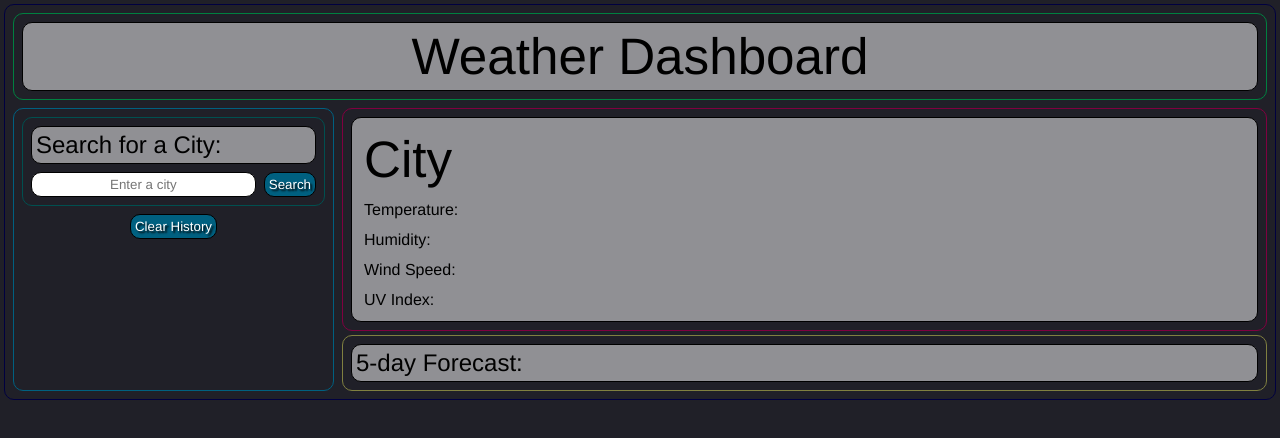
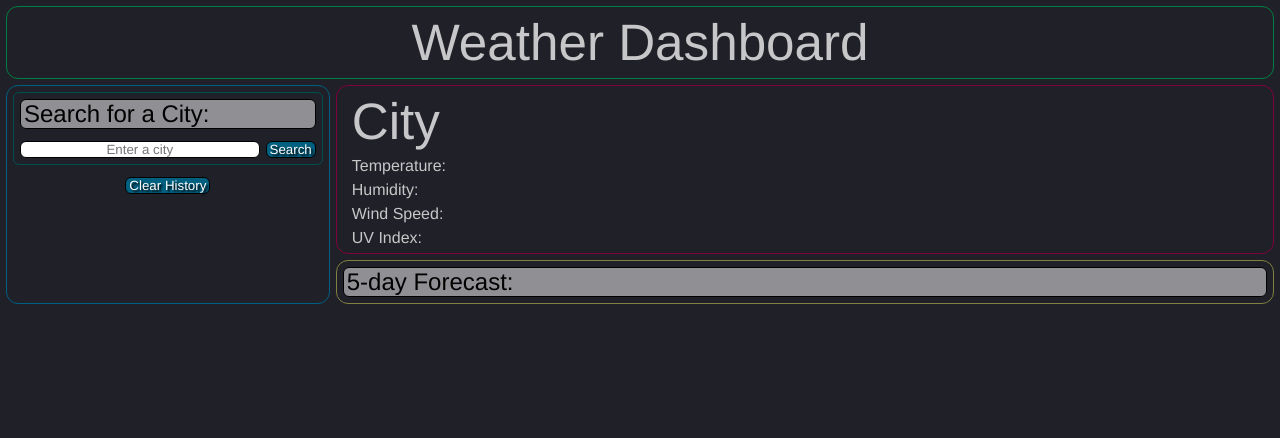
Before and after one commit to dalto135/Weather_Dashboard, a plain HTML site: page index.html in a window 1280 px wide. Drawn offline with nearby package versions, Linux system fonts and the light colour scheme.

Commit message:
updated styling

```diff
--- a/assets/css/reset.css
+++ b/assets/css/reset.css
@@ -1,13 +1,3 @@
-* {
-    border: 1px solid black;
-    margin: 4px;
-    padding: 4px;
-    border-radius: 10px;
-    text-align: center;
-    font-family: eurostile, Helvetica, Arial, sans-serif;
-    font-weight: normal;
-}
-
 :root {
     --cloudy: rgba(255, 255, 255, 0.5);
     --grey: rgb(32, 32, 40);
@@ -23,6 +13,16 @@
     --red: rgb(128, 0, 64);
 }
 
+* {
+    border: 1px solid black;
+    margin: 6px 3px;
+    padding: 0px 3px;
+    border-radius: 6px;
+    text-align: center;
+    font-family: eurostile, Helvetica, Arial, sans-serif;
+    font-weight: normal;
+}
+
 html {
     background: var(--grey);
     border: 0;
@@ -31,7 +31,9 @@ html {
 }
 
 body {
-    border-color: var(--blue);
+    border: None;
+    margin: 0px;
+    padding: 0px;
 }
 
 header {
--- a/assets/css/style.css
+++ b/assets/css/style.css
@@ -38,7 +38,7 @@ img {
     border-color: var(--teal);
 }
 
-#current, #week div {
+#week div {
     background: var(--cloudy);
     border-color: black;
 }
@@ -47,6 +47,10 @@ img {
     background: rgb(0, 96, 128);
     color: white;
     text-shadow: 2px 2px 2px black;
+}
+
+#week div {
+    margin: 0px 3px 6px 3px;
 }
 
 #city {
@@ -66,9 +70,21 @@ p, #current h1 {
     border-color: var(--red);
 }
 
+#red, #fiveday {
+    margin: 0px 6px 6px 3px;
+}
+
+#search {
+    margin: 0px 3px 6px 6px;
+}
+
 #fiveday {
     border-color: var(--yellow);
 }
+
+/* #fiveday h2 {
+    margin: 6px 3px 0px 3px;
+} */
 
 .historycount {
     display: flex;
@@ -78,10 +94,36 @@ p, #current h1 {
     padding: 0;
 }
 
+.historycount button {
+    margin: 3px;
+}
+
 .purple {
     border: 1px solid var(--purple);
     margin: 4px;
     padding: 4px;
+}
+
+header h1 {
+    border: None;
+    background-color: rgba(0, 0, 0, 0);
+    color: rgba(255, 255, 255, 0.75)
+}
+
+#current {
+    border: None;
+}
+
+#current h1, #current p {
+    color: rgba(255, 255, 255, 0.75)
+}
+
+header, #search, #red, #fiveday {
+    border-radius: 12px;
+}
+
+header {
+    margin: 6px;
 }
 
 @media screen and (max-width: 980px) {
```
Also changed, not shown: 1 other file.
